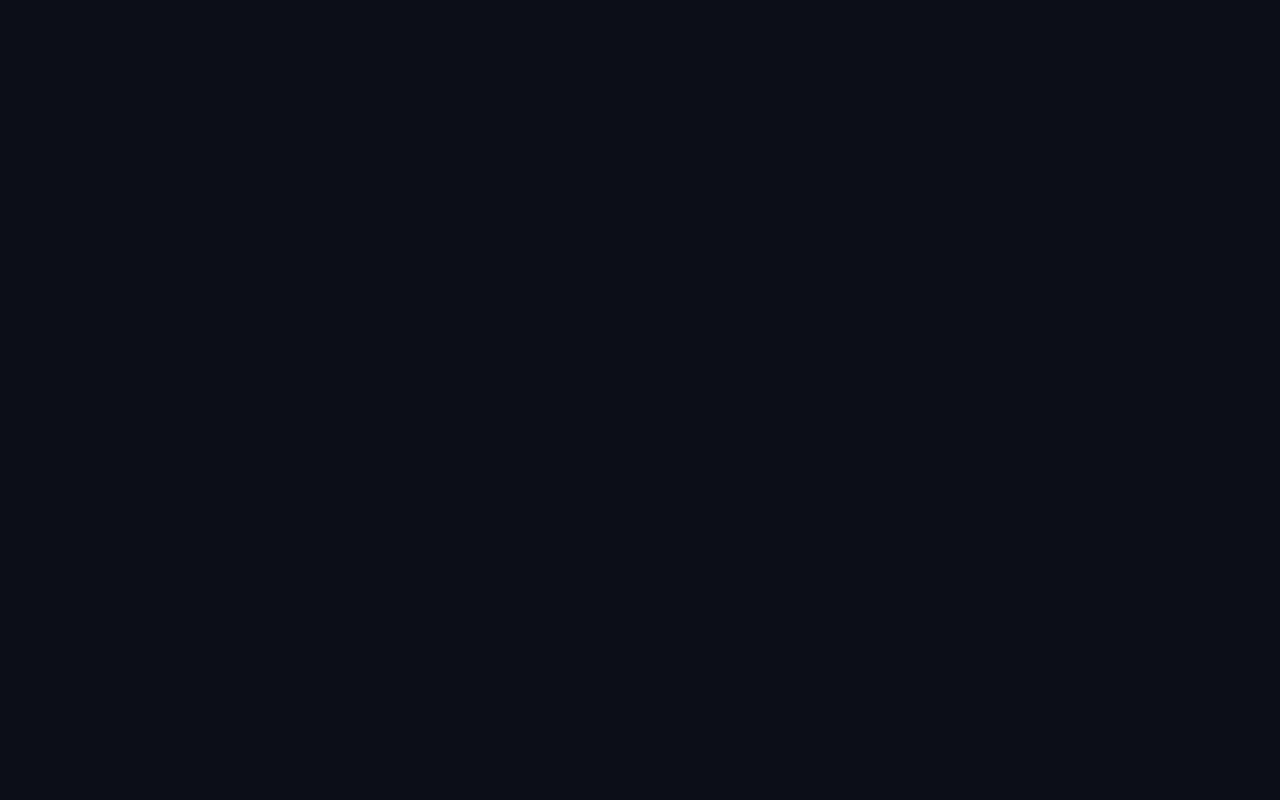
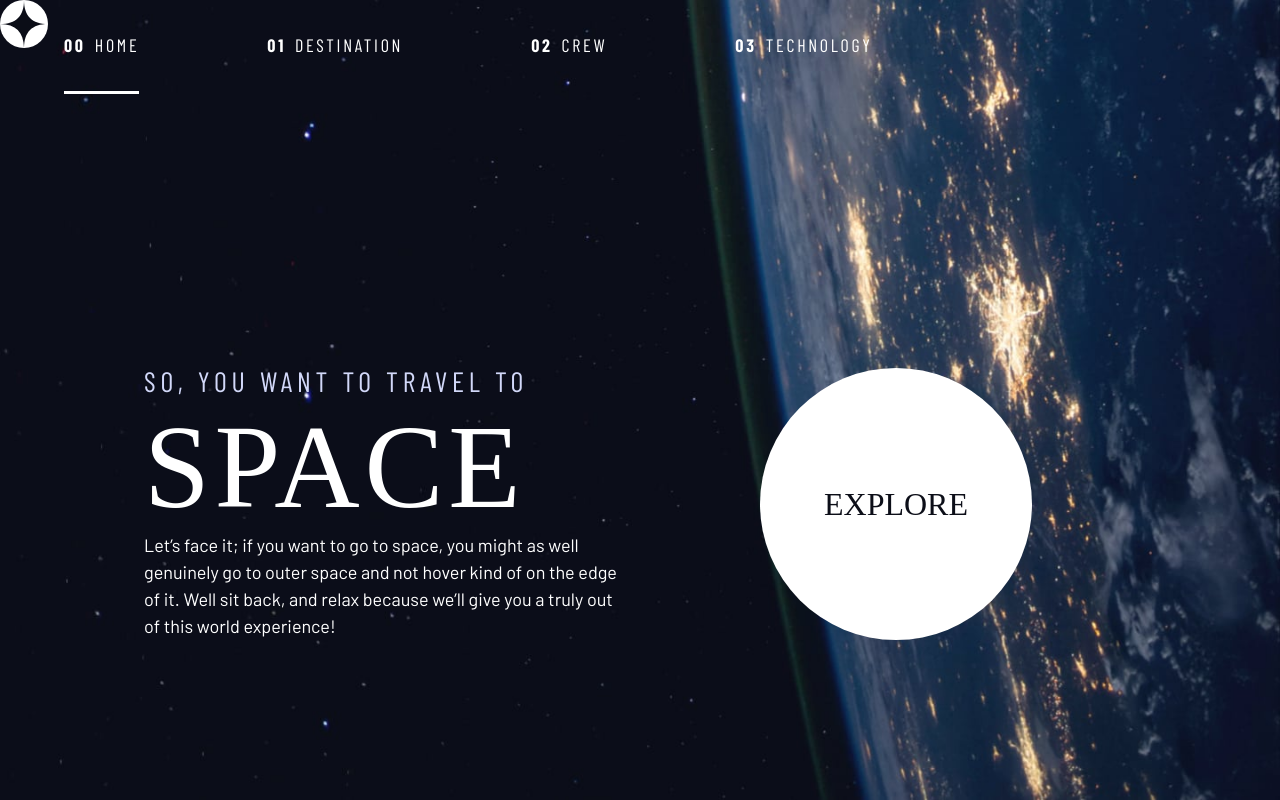
Before and after one commit to SaifN97/Space-tourism-multipage-website, a website built with Parcel: page src/index.html in a window 1280 px wide. Built offline with nearby package versions, Linux system fonts and the light colour scheme; a web font is replaced by a local one.

Commit message:
homepage

```diff
--- a/src/index.html
+++ b/src/index.html
@@ -22,5 +22,68 @@
     <link rel="stylesheet" href="scss/main.scss" />
     <title>Frontend Mentor | Space tourism website</title>
   </head>
-  <body></body>
+  <body class="home">
+    <header class="primary-header flex">
+      <div>
+        <img
+          src="./assets/shared/logo.svg"
+          alt="space tourism logo"
+          class="logo"
+        />
+      </div>
+      <nav>
+        <ul class="primary-navigation underline-indicators flex">
+          <li class="active">
+            <a
+              class="ff-sans-cond uppercase text-white letter-spacing-2"
+              href="index.html"
+              ><span>00</span>Home</a
+            >
+          </li>
+          <li>
+            <a
+              class="ff-sans-cond uppercase text-white letter-spacing-2"
+              href="#"
+              ><span>01</span>Destination</a
+            >
+          </li>
+          <li>
+            <a
+              class="ff-sans-cond uppercase text-white letter-spacing-2"
+              href="#"
+              ><span>02</span>Crew</a
+            >
+          </li>
+          <li>
+            <a
+              class="ff-sans-cond uppercase text-white letter-spacing-2"
+              href="#"
+              ><span>03</span>Technology</a
+            >
+          </li>
+        </ul>
+      </nav>
+    </header>
+
+    <div class="grid-container grid-container--home">
+      <div>
+        <h1 class="text-accent fs-500 ff-sans-cond uppercase letter-spacing-1">
+          So, you want to travel to
+          <span class="d-block fs-900 ff-serif text-white">Space</span>
+        </h1>
+        <p>
+          Let’s face it; if you want to go to space, you might as well genuinely
+          go to outer space and not hover kind of on the edge of it. Well sit
+          back, and relax because we’ll give you a truly out of this world
+          experience!
+        </p>
+      </div>
+
+      <div>
+        <a href="#" class="large-button uppercase ff-serif text-dark bg-white"
+          >Explore</a
+        >
+      </div>
+    </div>
+  </body>
 </html>
--- a/src/scss/_components.scss
+++ b/src/scss/_components.scss
@@ -3,8 +3,9 @@
 /* --------------- */
 
 .large-button {
+  font-size: 2rem;
   position: relative;
-  display: grid;
+  display: inline-grid;
   z-index: 1;
   place-items: center;
   padding: 0 2em;
@@ -83,3 +84,28 @@
     background-color: hsl(var(--clr-white) / 1);
   }
 }
+
+/* ----------------------------- */
+/* Page specific background      */
+/* ----------------------------- */
+body {
+  background-size: cover;
+  background-position: bottom center;
+}
+/* home */
+.home {
+  background-image: url(/assets/home/background-home-mobile.jpg);
+}
+
+@media (min-width: 35rem) {
+  .home {
+    background-position: center center;
+    background-image: url(/assets/home/background-home-tablet.jpg);
+  }
+}
+
+@media (min-width: 45rem) {
+  .home {
+    background-image: url(/assets/home/background-home-desktop.jpg);
+  }
+}
--- a/src/scss/_global.scss
+++ b/src/scss/_global.scss
@@ -9,12 +9,12 @@
   --clr-white: 0 0% 100%;
 
   /* font-sizes */
-  --fs-900: 9.375rem;
-  --fs-800: 6.25rem;
-  --fs-700: 3.5rem;
-  --fs-600: 2rem;
+  --fs-900: clamp(5rem, 8vw + 1rem, 9.375rem);
+  --fs-800: 3.5rem;
+  --fs-700: 1.5rem;
+  --fs-600: 1rem;
   --fs-500: 1.75rem;
-  --fs-400: 1.125rem;
+  --fs-400: 0.9375rem;
   --fs-300: 1rem;
   --fs-200: 0.875rem;
 
@@ -24,6 +24,24 @@
   --ff-sans-normal: "Barlow", sans-serif;
 }
 
+@media (min-width: 35em) {
+  :root {
+    --fs-800: 5rem;
+    --fs-700: 2.5rem;
+    --fs-600: 1.5rem;
+    --fs-400: 1rem;
+  }
+}
+
+@media (min-width: 45em) {
+  :root {
+    /* font-sizes */
+    --fs-800: 6.25rem;
+    --fs-700: 3.5rem;
+    --fs-600: 2rem;
+    --fs-400: 1.125rem;
+  }
+}
 /* --------------- */
 /* Reset */
 /* --------------- */
@@ -69,6 +87,8 @@ body {
   background: hsl(var(--clr-dark));
   line-height: 1.5;
   min-height: 100vh;
+  display: grid;
+  grid-template-rows: min-content 1fr;
 }
 
 /* make images easier to work with */
--- a/src/scss/_utilities.scss
+++ b/src/scss/_utilities.scss
@@ -14,6 +14,10 @@
   gap: var(--gap, 1rem);
 }
 
+.d-block {
+  display: block;
+}
+
 .flow > *:where(:not(:first-child)) {
   margin-top: var(--flow-space, 1rem);
 }
@@ -22,6 +26,39 @@
   max-width: 80rem;
   margin-inline: auto;
   padding-inline: 2em;
+}
+
+.grid-container {
+  display: grid;
+  text-align: center;
+  place-items: center;
+  padding-inline: 1rem;
+  & * {
+    max-width: 50ch;
+  }
+}
+
+@media (min-width: 45rem) {
+  .grid-container {
+    text-align: left;
+    column-gap: var(--container-gap, 2rem);
+    grid-template-columns: minmax(2rem, 1fr) repeat(2, minmax(0, 30rem)) minmax(
+        2rem,
+        1fr
+      );
+
+    & > *:first-child {
+      grid-column: 2;
+    }
+    & > *:last-child {
+      grid-column: 3;
+    }
+  }
+
+  .grid-container--home {
+    padding-bottom: max(6rem, 20vh);
+    align-items: end;
+  }
 }
 
 .sr-only {
```
